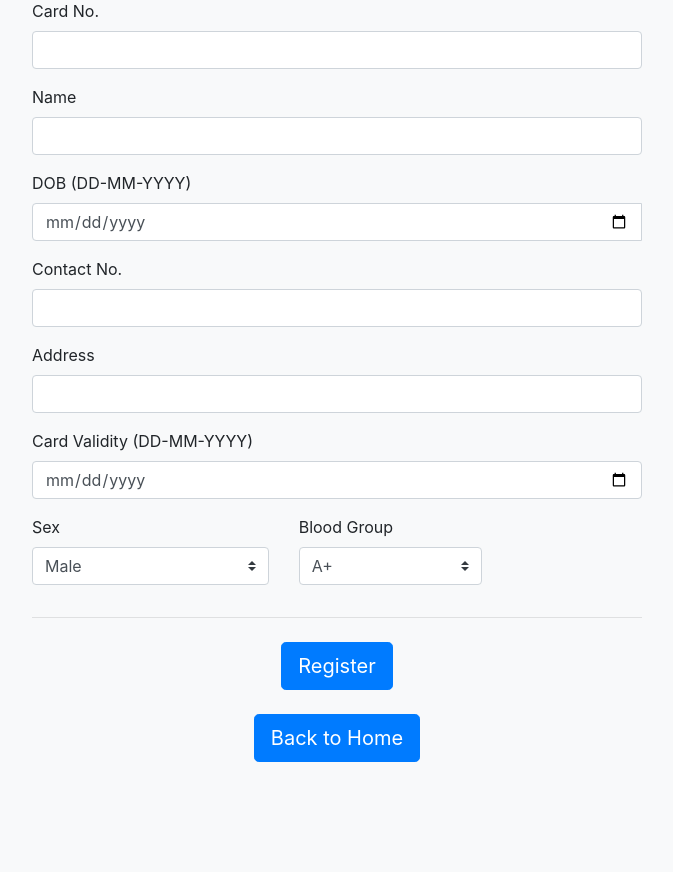
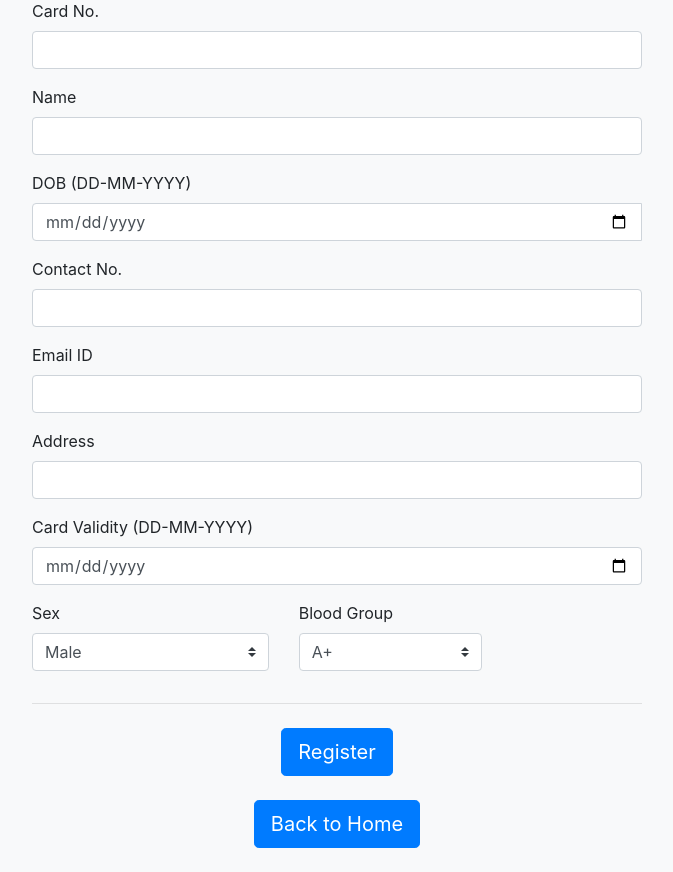
Before and after one commit to zoop-ad/HealthCenter, a Django app: page /hc/patientreg in a window 1280 px wide. Shown: the part 239-1111 px from the top of the page, without its empty margins (143-816 px from the left). Before the commit the page ends 1001 px from the top, so only its background shows below. Run offline with Django 3.2, Linux system fonts and the light colour scheme; some libraries are stand-ins or nearby versions.

Commit message:
Adding email field

```diff
--- a/healthcenter/templates/healthcenter/patientreg.html
+++ b/healthcenter/templates/healthcenter/patientreg.html
@@ -89,6 +89,14 @@
         </div>
 
         <div class="mb-3">
+          <label for="email">Email ID </label>
+          <input type="text" class="form-control" id="email" placeholder="" name="eml">
+          <div class="invalid-feedback">
+            Please enter a valid contact no.
+          </div>
+        </div>
+
+        <div class="mb-3">
           <label for="address">Address</label>
           <input type="text" class="form-control" id="address" placeholder="" name="addr" required>
           <div class="invalid-feedback">
--- a/healthcenter/views.py
+++ b/healthcenter/views.py
@@ -38,7 +38,7 @@ def patient_registration(request):
     return render(request,'healthcenter/patientreg.html')
 
 def register_patient(request):
-    np = Patient(cardNo=request.POST['cardno'],name=request.POST['fname'],dob=request.POST['dob'],contact_no=request.POST['cno'],address=request.POST['addr'],validity=request.POST['validity'],sex=request.POST['sex'],blood_grp=request.POST['bg'])
+    np = Patient(cardNo=request.POST['cardno'],name=request.POST['fname'],dob=request.POST['dob'],contact_no=request.POST['cno'],address=request.POST['addr'],validity=request.POST['validity'],sex=request.POST['sex'],blood_grp=request.POST['bg'],emailid=request.POST['eml'])
     np.save()
     return render(request,'healthcenter/front.html',{'msg':'Patient ' +request.POST['cardno']+' is successfully registered.'})
 
```
Also changed, not shown: db.sqlite3.
